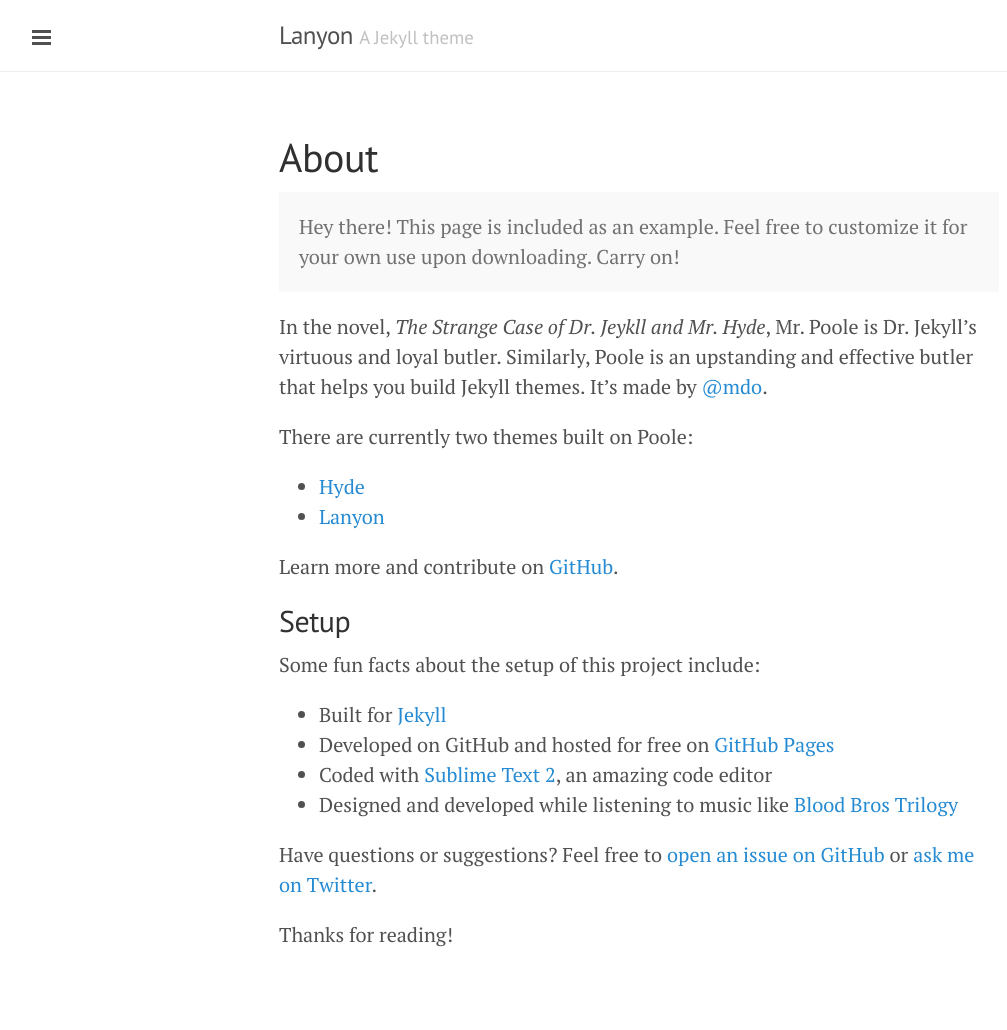
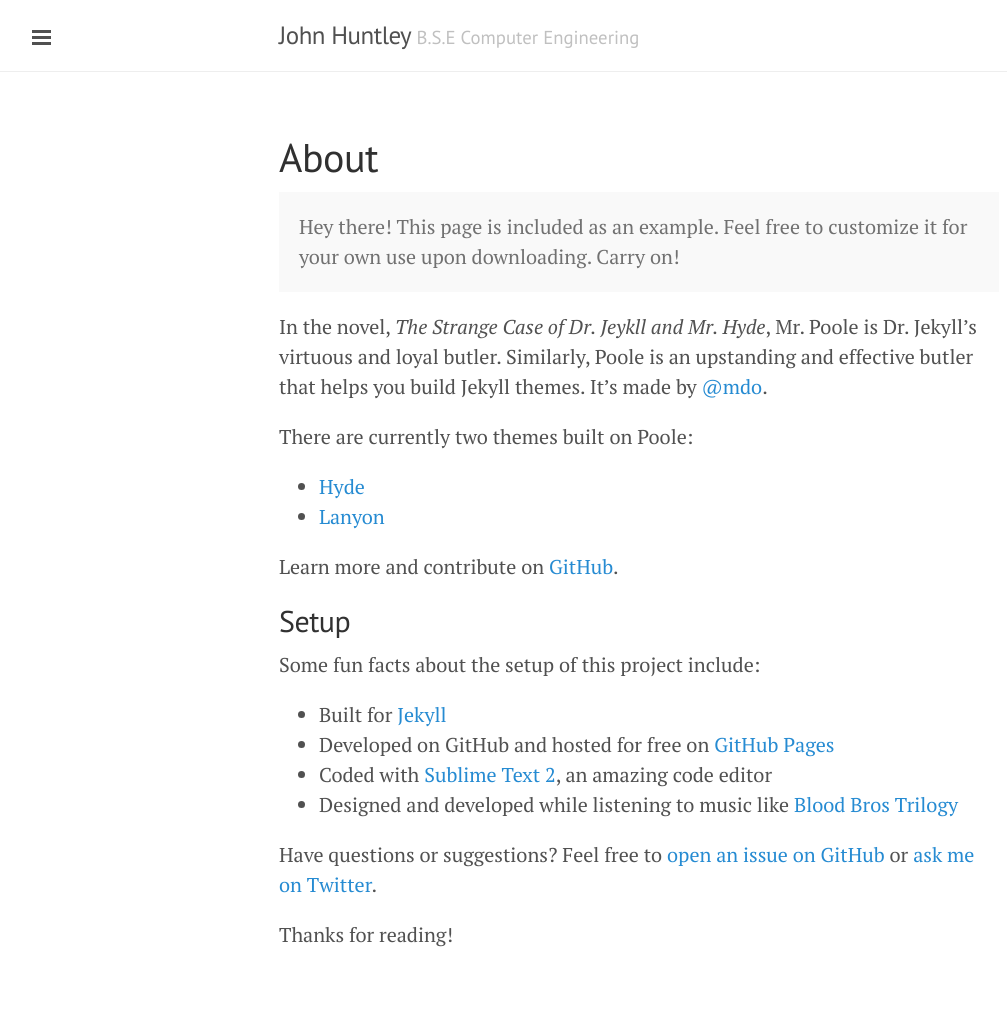
Before and after one commit to huntleja/huntleja.github.io, a Jekyll site: the page built from about.md, in a window 1280 px wide. Shown: the whole page, without its empty margins (1-1008 px from the left). Built offline with Jekyll 4.4.1, drawn with Linux system fonts in a browser that asks for light colours; Markdown is read by kramdown in place of the engine named in the settings.

Commit message:
Update _config.yml

```diff
--- a/_config.yml
+++ b/_config.yml
@@ -9,18 +9,18 @@
 relative_permalinks: true
 
 # Setup
-title:               Lanyon
-tagline:             'A Jekyll theme'
-description:         'A reserved <a href="http://jekyllrb.com" target="_blank">Jekyll</a> theme that places the utmost gravity on content with a hidden drawer. Made by <a href="https://twitter.com/mdo" target="_blank">@mdo</a>.'
+title:               John Huntley
+tagline:             'B.S.E Computer Engineering'
+description:         'A country boy'
 url:                 https://github.com/huntleja/huntleja.github.io
 baseurl:             /
 paginate:            5
 
 # About/contact
 author:
-  name:              Mark Otto
-  url:               https://twitter.com/mdo
-  email:             markdotto@gmail.com
+  name:              'John Huntley'
+  email:             huntleja@email.sc.edu
+  github:			huntleja
 
 # Custom vars
 version:             1.0.0
```
